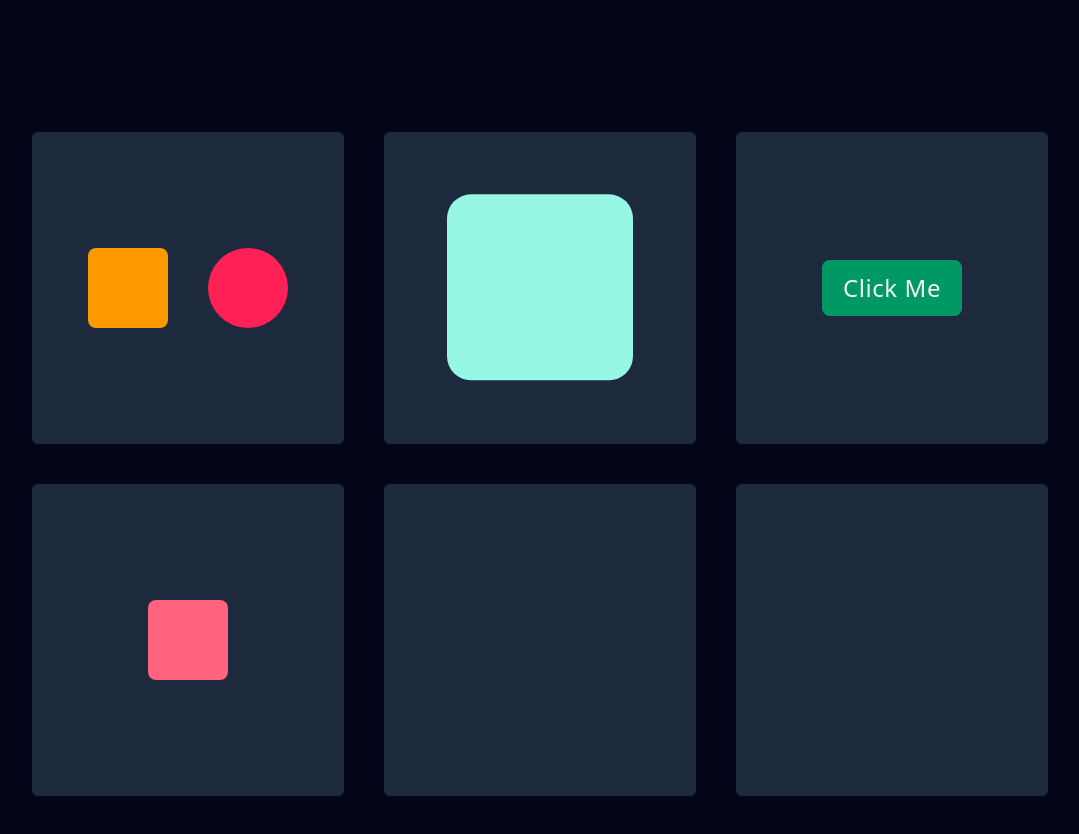
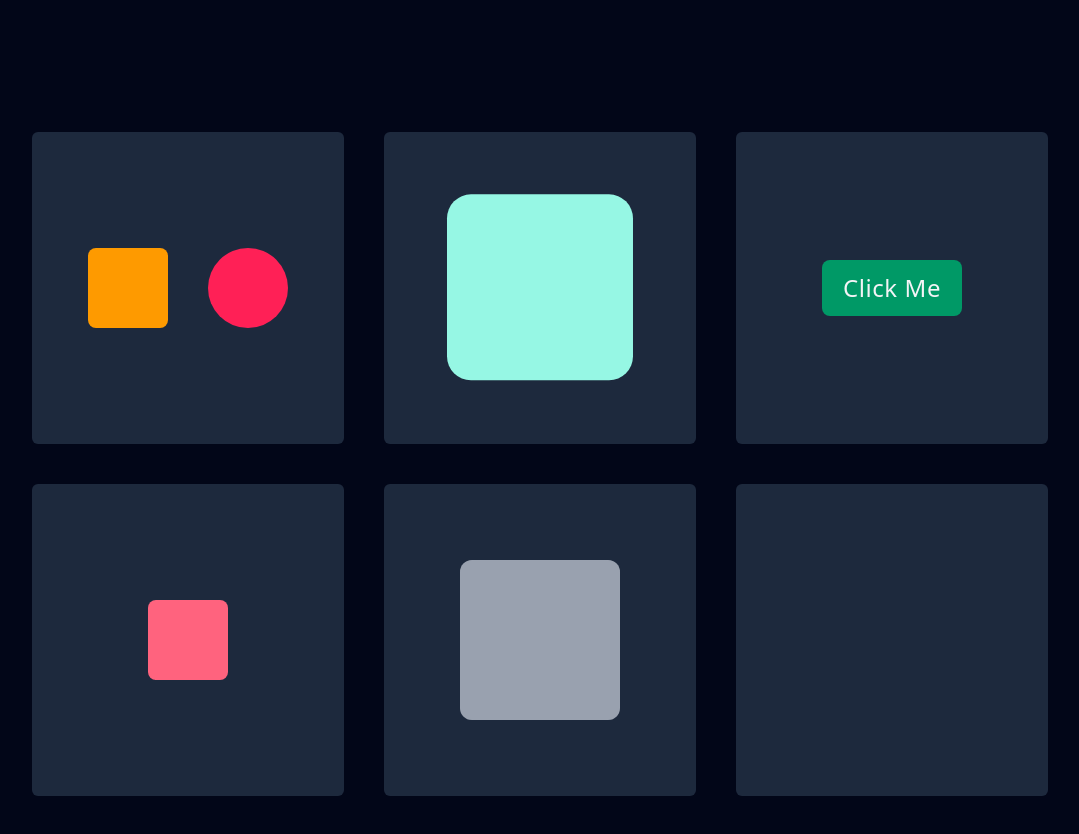
Before and after one commit to heyvj99/CreateButtonMI, a React (Vite) app: page / in a window 1280 px wide. Shown: the top 834 px of the page, without its empty margins (100-1179 px from the left). Built offline with nearby package versions, Linux system fonts and the light colour scheme.

Commit message:
ScrollIndicator mircointeraction added

```diff
--- a/src/MAGrid.tsx
+++ b/src/MAGrid.tsx
@@ -4,6 +4,7 @@
 import Keyframes from "./MATypes/Keyframes.tsx";
 import ButtonHoverAndTap from "./MATypes/ButtonHoverAndTap.tsx";
 import DragAnimation from "./MATypes/DragAnimation.tsx";
+import ScrollIndicator from "./MATypes/ScrollIndicator.tsx";
 
 const MAGrid = () => {
   const [grid, setGrid] = useState<string[]>([]);
@@ -58,8 +59,10 @@
         </motion.div>
         <motion.div
           variants={gridItemVariants}
-          className="bg-slate-800 aspect-square rounded-md p-4 justify-center gap-10 items-center"
-        ></motion.div>
+          className="bg-slate-800 aspect-square rounded-md p-4 justify-center gap-10 items-center flex flex-row"
+        >
+          <ScrollIndicator />
+        </motion.div>
         <motion.div
           variants={gridItemVariants}
           className="bg-slate-800 aspect-square rounded-md p-4 justify-center gap-10 items-center"
--- /dev/null
+++ b/src/MATypes/ScrollIndicator.tsx
@@ -0,0 +1,18 @@
+import { motion, useScroll } from "framer-motion";
+
+const ScrollIndicator = () => {
+  const { scrollYProgress: completionProgress } = useScroll();
+  return (
+    <>
+      <motion.div className="w-40 aspect-square bg-gray-50/20 rounded-xl">
+        <motion.div
+          className="w-full bg-gray-400 rounded-xl h-full origin-bottom"
+          style={{ scaleY: completionProgress }}
+          transition={{ ease: "easeIn" }}
+        ></motion.div>
+      </motion.div>
+    </>
+  );
+};
+
+export default ScrollIndicator;
```
